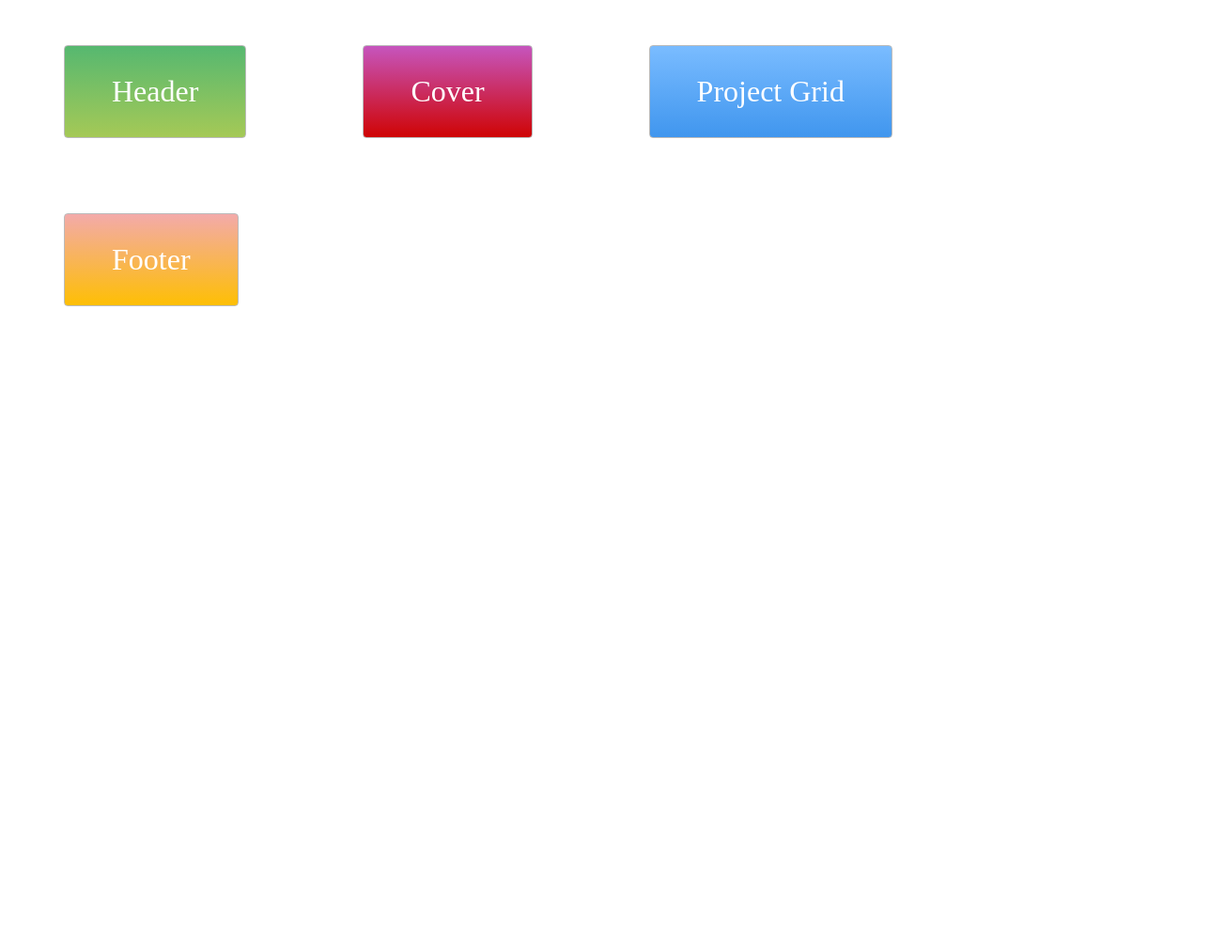
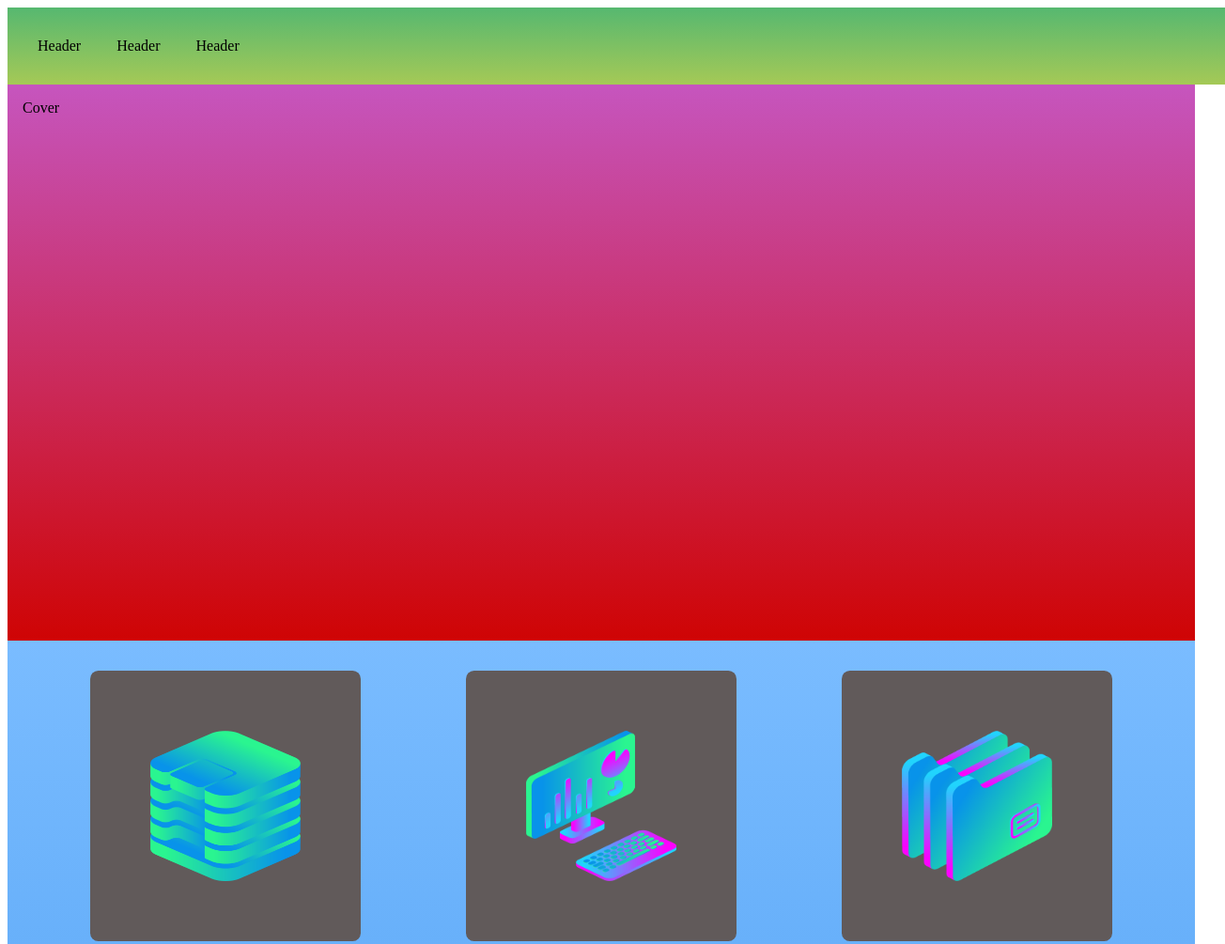
Before and after one commit to BrunoMot/web_dev_ztm, a plain HTML site: page section-9-grid/project-start/project-start/index.html in a window 1280 px wide. Shown: the top 1005 px of the page at 94% size, 1304 px wide, since content can reach past the window. Before the commit the page ends 800 px from the top, so only its background shows below. Drawn offline with Linux system fonts and the light colour scheme.

Commit message:
add grid exercise

```diff
--- a/section-9-grid/project-start/project-start/index.html
+++ b/section-9-grid/project-start/project-start/index.html
@@ -1,13 +1,30 @@
 <!DOCTYPE html>
 <html>
-<head>
-  <title>Layout Master</title>
-  <link rel="stylesheet" type="text/css" href="./style.css">
-</head>
-<body>
-  <div class="zone green">Header</div>
-  <div class="zone red">Cover</div>
-  <div class="zone blue">Project Grid</div>
-  <div class="zone yellow">Footer</div>
-</body>
+  <head>
+    <title>Layout Master</title>
+    <link rel="stylesheet" type="text/css" href="./style.css" />
+  </head>
+  <body>
+    <div class="navbar green">
+      <div class="navbar-element">Header</div>
+      <div class="navbar-element">Header</div>
+      <div class="navbar-element">Header</div>
+    </div>
+
+    <div class="cover red">
+      <div class="">Cover</div>
+    </div>
+
+    <div class="project-grid blue">
+      <img class="grid-element" src="img/data_storage_2_2.png" alt="" />
+      <img class="grid-element" src="img/desktop_analytics_2.png" alt="" />
+      <img class="grid-element" src="img/files_2.png" alt="" />
+      <img class="grid-element" src="img/monitor_coding_2.png" alt="" />
+      <img class="grid-element" src="img/monitor_settings_2.png" alt="" />
+      <img class="grid-element" src="img/server_2_2.png" alt="" />
+      <img class="grid-element" src="img/server_3.png" alt="" />
+      <img class="grid-element" src="img/server_safe_2.png" alt="" />
+    </div>
+    <div class="footer yellow">Footer</div>
+  </body>
 </html>
--- a/section-9-grid/project-start/project-start/style.css
+++ b/section-9-grid/project-start/project-start/style.css
@@ -1,71 +1,193 @@
 .zone {
-    padding:30px 50px;
-    margin:40px 60px;
-    cursor:pointer;
-    display:inline-block;
-    color:#FFF;
-    font-size:2em;
-    border-radius:4px;
-    border:1px solid #bbb;
-    transition: all 0.3s linear;
+  padding: 30px 50px;
+  margin: 40px 60px;
+  cursor: pointer;
+  display: inline-block;
+  color: #fff;
+  font-size: 2em;
+  border-radius: 4px;
+  border: 1px solid #bbb;
+  transition: all 0.3s linear;
 }
 
 .zone:hover {
-    -webkit-box-shadow:rgba(0,0,0,0.8) 0px 5px 15px, inset rgba(0,0,0,0.15) 0px -10px 20px;
-    -moz-box-shadow:rgba(0,0,0,0.8) 0px 5px 15px, inset rgba(0,0,0,0.15) 0px -10px 20px;
-    -o-box-shadow:rgba(0,0,0,0.8) 0px 5px 15px, inset rgba(0,0,0,0.15) 0px -10px 20px;
-    box-shadow:rgba(0,0,0,0.8) 0px 5px 15px, inset rgba(0,0,0,0.15) 0px -10px 20px;
+  -webkit-box-shadow: rgba(0, 0, 0, 0.8) 0px 5px 15px,
+    inset rgba(0, 0, 0, 0.15) 0px -10px 20px;
+  -moz-box-shadow: rgba(0, 0, 0, 0.8) 0px 5px 15px,
+    inset rgba(0, 0, 0, 0.15) 0px -10px 20px;
+  -o-box-shadow: rgba(0, 0, 0, 0.8) 0px 5px 15px,
+    inset rgba(0, 0, 0, 0.15) 0px -10px 20px;
+  box-shadow: rgba(0, 0, 0, 0.8) 0px 5px 15px,
+    inset rgba(0, 0, 0, 0.15) 0px -10px 20px;
 }
 
 /*https://paulund.co.uk/how-to-create-shiny-css-buttons*/
 /***********************************************************************
  *  Green Background
  **********************************************************************/
-.green{
-    background: #56B870; /* Old browsers */
-    background: -moz-linear-gradient(top, #56B870 0%, #a5c956 100%); /* FF3.6+ */
-    background: -webkit-gradient(linear, left top, left bottom, color-stop(0%,#56B870), color-stop(100%,#a5c956)); /* Chrome,Safari4+ */
-    background: -webkit-linear-gradient(top, #56B870 0%,#a5c956 100%); /* Chrome10+,Safari5.1+ */
-    background: -o-linear-gradient(top, #56B870 0%,#a5c956 100%); /* Opera 11.10+ */
-    background: -ms-linear-gradient(top, #56B870 0%,#a5c956 100%); /* IE10+ */
-    background: linear-gradient(top, #56B870 0%,#a5c956 100%); /* W3C */
+.green {
+  background: #56b870; /* Old browsers */
+  background: -moz-linear-gradient(top, #56b870 0%, #a5c956 100%); /* FF3.6+ */
+  background: -webkit-gradient(
+    linear,
+    left top,
+    left bottom,
+    color-stop(0%, #56b870),
+    color-stop(100%, #a5c956)
+  ); /* Chrome,Safari4+ */
+  background: -webkit-linear-gradient(
+    top,
+    #56b870 0%,
+    #a5c956 100%
+  ); /* Chrome10+,Safari5.1+ */
+  background: -o-linear-gradient(
+    top,
+    #56b870 0%,
+    #a5c956 100%
+  ); /* Opera 11.10+ */
+  background: -ms-linear-gradient(top, #56b870 0%, #a5c956 100%); /* IE10+ */
+  background: linear-gradient(top, #56b870 0%, #a5c956 100%); /* W3C */
 }
 
 /***********************************************************************
  *  Red Background
  **********************************************************************/
-.red{
-    background: #C655BE; /* Old browsers */
-    background: -moz-linear-gradient(top, #C655BE 0%, #cf0404 100%); /* FF3.6+ */
-    background: -webkit-gradient(linear, left top, left bottom, color-stop(0%,#C655BE), color-stop(100%,#cf0404)); /* Chrome,Safari4+ */
-    background: -webkit-linear-gradient(top, #C655BE 0%,#cf0404 100%); /* Chrome10+,Safari5.1+ */
-    background: -o-linear-gradient(top, #C655BE 0%,#cf0404 100%); /* Opera 11.10+ */
-    background: -ms-linear-gradient(top, #C655BE 0%,#cf0404 100%); /* IE10+ */
-    background: linear-gradient(top, #C655BE 0%,#cf0404 100%); /* W3C */
+.red {
+  background: #c655be; /* Old browsers */
+  background: -moz-linear-gradient(top, #c655be 0%, #cf0404 100%); /* FF3.6+ */
+  background: -webkit-gradient(
+    linear,
+    left top,
+    left bottom,
+    color-stop(0%, #c655be),
+    color-stop(100%, #cf0404)
+  ); /* Chrome,Safari4+ */
+  background: -webkit-linear-gradient(
+    top,
+    #c655be 0%,
+    #cf0404 100%
+  ); /* Chrome10+,Safari5.1+ */
+  background: -o-linear-gradient(
+    top,
+    #c655be 0%,
+    #cf0404 100%
+  ); /* Opera 11.10+ */
+  background: -ms-linear-gradient(top, #c655be 0%, #cf0404 100%); /* IE10+ */
+  background: linear-gradient(top, #c655be 0%, #cf0404 100%); /* W3C */
 }
 
 /***********************************************************************
  *  Yellow Background
  **********************************************************************/
-.yellow{
-    background: #F3AAAA; /* Old browsers */
-    background: -moz-linear-gradient(top, #F3AAAA 0%, #febf04 100%); /* FF3.6+ */
-    background: -webkit-gradient(linear, left top, left bottom, color-stop(0%,#F3AAAA), color-stop(100%,#febf04)); /* Chrome,Safari4+ */
-    background: -webkit-linear-gradient(top, #F3AAAA 0%,#febf04 100%); /* Chrome10+,Safari5.1+ */
-    background: -o-linear-gradient(top, #F3AAAA 0%,#febf04 100%); /* Opera 11.10+ */
-    background: -ms-linear-gradient(top, #F3AAAA 0%,#febf04 100%); /* IE10+ */
-    background: linear-gradient(top, #F3AAAA 0%,#febf04 100%); /* W3C */
+.yellow {
+  background: #f3aaaa; /* Old browsers */
+  background: -moz-linear-gradient(top, #f3aaaa 0%, #febf04 100%); /* FF3.6+ */
+  background: -webkit-gradient(
+    linear,
+    left top,
+    left bottom,
+    color-stop(0%, #f3aaaa),
+    color-stop(100%, #febf04)
+  ); /* Chrome,Safari4+ */
+  background: -webkit-linear-gradient(
+    top,
+    #f3aaaa 0%,
+    #febf04 100%
+  ); /* Chrome10+,Safari5.1+ */
+  background: -o-linear-gradient(
+    top,
+    #f3aaaa 0%,
+    #febf04 100%
+  ); /* Opera 11.10+ */
+  background: -ms-linear-gradient(top, #f3aaaa 0%, #febf04 100%); /* IE10+ */
+  background: linear-gradient(top, #f3aaaa 0%, #febf04 100%); /* W3C */
 }
 
 /***********************************************************************
  *  Blue Background
  **********************************************************************/
-.blue{
-    background: #7abcff; /* Old browsers */
-    background: -moz-linear-gradient(top, #7abcff 0%, #60abf8 44%, #4096ee 100%); /* FF3.6+ */
-    background: -webkit-gradient(linear, left top, left bottom, color-stop(0%,#7abcff), color-stop(44%,#60abf8), color-stop(100%,#4096ee)); /* Chrome,Safari4+ */
-    background: -webkit-linear-gradient(top, #7abcff 0%,#60abf8 44%,#4096ee 100%); /* Chrome10+,Safari5.1+ */
-    background: -o-linear-gradient(top, #7abcff 0%,#60abf8 44%,#4096ee 100%); /* Opera 11.10+ */
-    background: -ms-linear-gradient(top, #7abcff 0%,#60abf8 44%,#4096ee 100%); /* IE10+ */
-    background: linear-gradient(top, #7abcff 0%,#60abf8 44%,#4096ee 100%); /* W3C */
+.blue {
+  background: #7abcff; /* Old browsers */
+  background: -moz-linear-gradient(
+    top,
+    #7abcff 0%,
+    #60abf8 44%,
+    #4096ee 100%
+  ); /* FF3.6+ */
+  background: -webkit-gradient(
+    linear,
+    left top,
+    left bottom,
+    color-stop(0%, #7abcff),
+    color-stop(44%, #60abf8),
+    color-stop(100%, #4096ee)
+  ); /* Chrome,Safari4+ */
+  background: -webkit-linear-gradient(
+    top,
+    #7abcff 0%,
+    #60abf8 44%,
+    #4096ee 100%
+  ); /* Chrome10+,Safari5.1+ */
+  background: -o-linear-gradient(
+    top,
+    #7abcff 0%,
+    #60abf8 44%,
+    #4096ee 100%
+  ); /* Opera 11.10+ */
+  background: -ms-linear-gradient(
+    top,
+    #7abcff 0%,
+    #60abf8 44%,
+    #4096ee 100%
+  ); /* IE10+ */
+  background: linear-gradient(
+    top,
+    #7abcff 0%,
+    #60abf8 44%,
+    #4096ee 100%
+  ); /* W3C */
 }
+
+.navbar {
+  width: 100vw;
+  max-width: 100%;
+  display: inline-grid;
+  grid-template-columns: repeat(auto-fill, minmax(5rem, 1fr));
+
+  justify-content: space-between;
+  align-items: center;
+  padding: 1rem;
+}
+
+.cover {
+  height: 70vh;
+  padding: 1rem;
+}
+
+.project-grid {
+  padding: 1rem 3rem;
+  display: grid;
+  grid-gap: 2rem;
+  justify-items: center;
+  grid-template-columns: repeat(auto-fill, minmax(20rem, 1fr));
+}
+.grid-element {
+  border-radius: 3%;
+  background-color: rgb(97, 90, 90);
+  width: 10rem;
+  height: 10rem;
+  padding: 4rem;
+  margin: 1rem;
+  transition: all 0.1s ease-in-out;
+}
+.grid-element:hover {
+  transform: scale(1.05);
+}
+
+.footer {
+  padding: 1rem 1rem;
+}
+
+.navbar-element {
+  padding: 1rem;
+}
```
